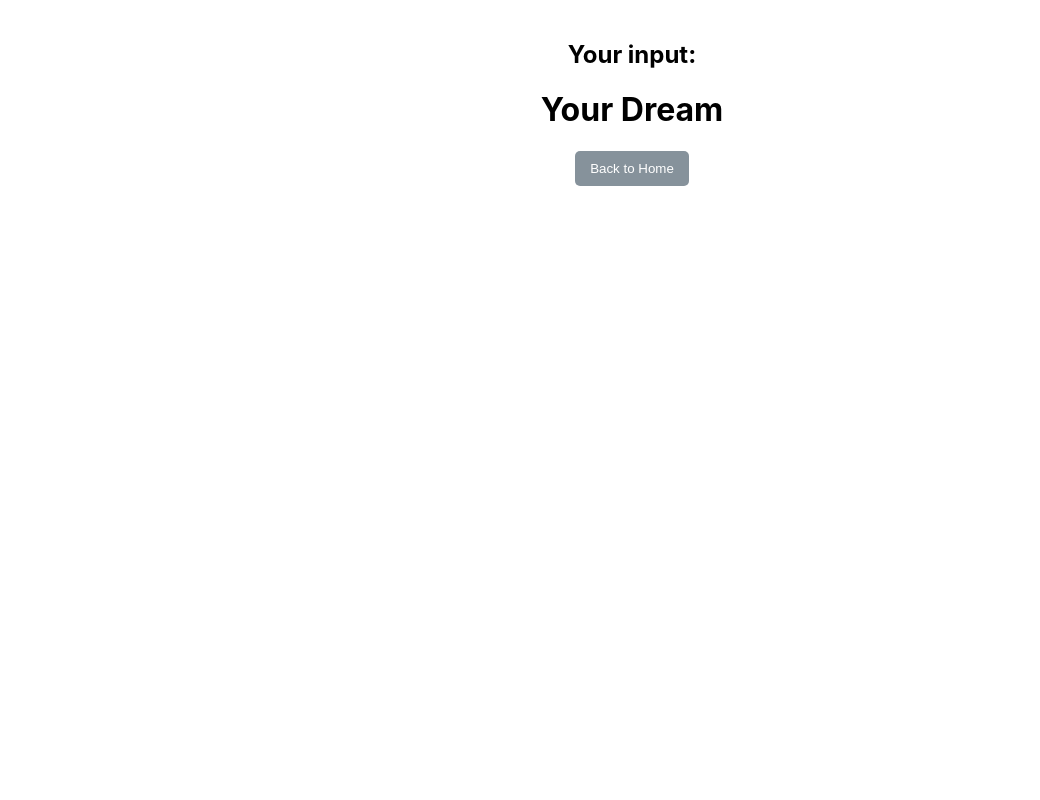
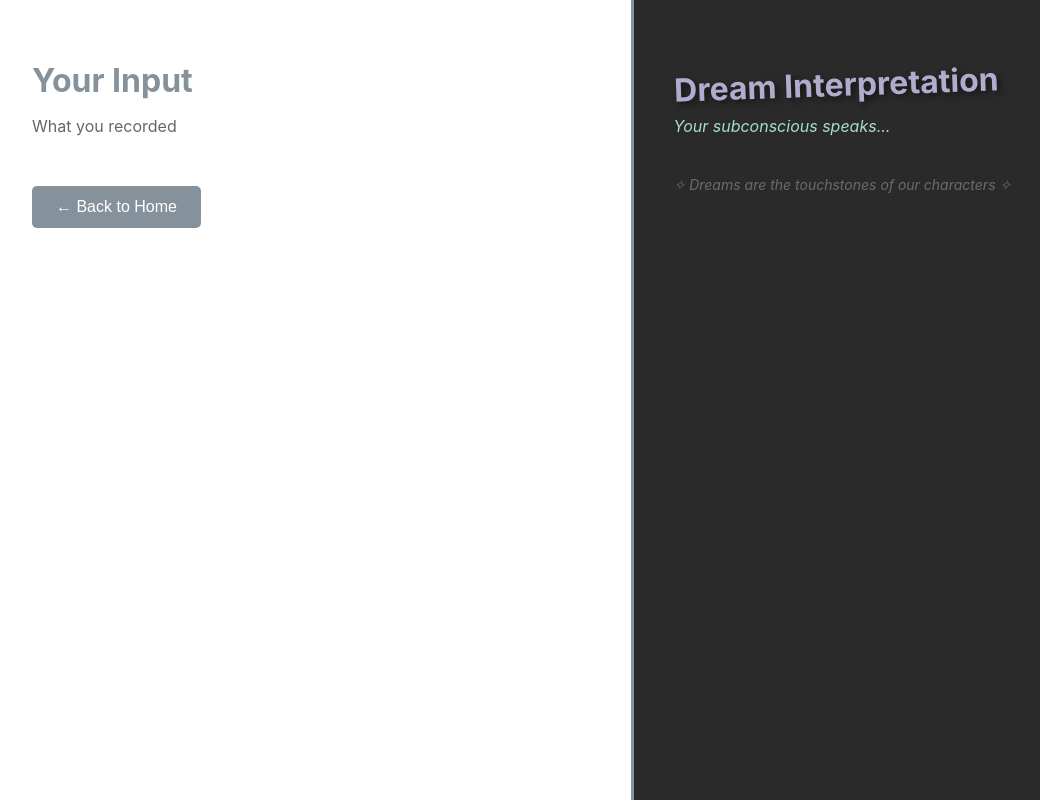
Before and after one commit to harshi-puli/DreamBlox, a React (Create React App) app in the folder dreamblox/: page /output in a window 1280 px wide. Shown: the whole page, without its empty margins (8-1048 px from the left). Built offline with nearby package versions, Linux system fonts and the light colour scheme.

Commit message:
fixed build issue

```diff
--- a/dreamblox/package.json
+++ b/dreamblox/package.json
@@ -1,6 +1,7 @@
 {
   "name": "dreamblox",
   "version": "0.1.0",
+  "homepage": "https://harshi-puli.github.io/DreamBlox",
   "private": true,
   "dependencies": {
     "@testing-library/dom": "^10.4.1",
--- a/dreamblox/src/Output.js
+++ b/dreamblox/src/Output.js
@@ -6,30 +6,75 @@ function Output() {
   const navigate = useNavigate();
   const { dreamText, imagePreviewUrl, voiceFile } = location.state || {};
 
+  // Function to distort text - makes it chaotic and dream-like
+  const distortText = (text) => {
+    if (!text) return '';
+
+    return text.split('').map((char, i) => {
+      const styles = [
+        { transform: 'rotate(5deg)', fontWeight: 'bold' },
+        { transform: 'rotate(-8deg)', fontSize: '1.2em' },
+        { transform: 'skew(10deg)', opacity: 0.7 },
+        { transform: 'scale(1.3)', color: '#b0acceff' },
+        { transform: 'rotate(12deg)', fontStyle: 'italic' },
+        { transform: 'translateY(-3px)', fontWeight: '900' },
+      ];
+
+      const randomStyle = styles[Math.floor(Math.random() * styles.length)];
+
       return (
-    <div style={{ padding: '20px', textAlign: 'center' }}>
-    <h2>Your input: </h2>
+        <span key={i} style={{
+          display: 'inline-block',
+          ...randomStyle,
+          transition: 'all 0.3s'
+        }}>
+          {char}
+        </span>
+      );
+    });
+  };
 
-
-      <h1>Your Dream</h1>
+  return (
+    <div style={{
+      display: 'flex',
+      minHeight: '100vh',
+      backgroundColor: '#f5f5f5'
+    }}>
+      {/* LEFT SIDE - Original Input */}
+      <div style={{
+        flex: 1,
+        padding: '40px',
+        backgroundColor: '#ffffff',
+        borderRight: '3px solid #86929bff',
+        overflowY: 'auto'
+      }}>
+        <h1 style={{ color: '#86929bff', marginBottom: '10px' }}>Your Input</h1>
+        <p style={{ color: '#666', marginBottom: '30px' }}>What you recorded</p>
 
         {dreamText && (
-        <div style={{ marginBottom: '20px' }}>
-          <h3>Dream Description:</h3>
-          <p style={{ whiteSpace: 'pre-wrap' }}>{dreamText}</p>
+          <div style={{ marginBottom: '30px' }}>
+            <h3 style={{ color: '#a6dcd1ff' }}>Dream Description:</h3>
+            <p style={{
+              whiteSpace: 'pre-wrap',
+              lineHeight: '1.6',
+              fontSize: '16px',
+              color: '#333'
+            }}>
+              {dreamText}
+            </p>
           </div>
         )}
 
         {imagePreviewUrl && (
-        <div style={{ marginBottom: '20px' }}>
-          <h3>Image:</h3>
+          <div style={{ marginBottom: '30px' }}>
+            <h3 style={{ color: '#a6dcd1ff' }}>Image:</h3>
             <img
               src={imagePreviewUrl}
               alt="Dream Visual"
               style={{
-              maxWidth: '300px',
-              maxHeight: '200px',
-              borderRadius: '5px',
+                maxWidth: '100%',
+                maxHeight: '300px',
+                borderRadius: '8px',
                 border: '2px solid #aaa'
               }}
             />
@@ -37,9 +82,9 @@ function Output() {
         )}
 
         {voiceFile && (
-        <div style={{ marginBottom: '20px' }}>
-          <h3>Voice Note:</h3>
-          <audio controls>
+          <div style={{ marginBottom: '30px' }}>
+            <h3 style={{ color: '#a6dcd1ff' }}>Voice Note:</h3>
+            <audio controls style={{ width: '100%' }}>
               <source src={URL.createObjectURL(voiceFile)} type={voiceFile.type} />
             </audio>
           </div>
@@ -48,16 +93,128 @@ function Output() {
         <button
           onClick={() => navigate('/')}
           style={{
-          padding: '10px 15px',
+            padding: '12px 24px',
             backgroundColor: '#86929bff',
             color: 'white',
             border: 'none',
             borderRadius: '5px',
-          cursor: 'pointer'
+            cursor: 'pointer',
+            fontSize: '16px',
+            marginTop: '20px'
           }}
         >
-        Back to Home
+          ← Back to Home
         </button>
+      </div>
+
+      {/* RIGHT SIDE - Distorted Dream Output */}
+      <div style={{
+        flex: 1,
+        padding: '40px',
+        backgroundColor: '#2a2a2a',
+        color: '#fff',
+        overflowY: 'auto',
+        position: 'relative'
+      }}>
+        <h1 style={{
+          color: '#b0acceff',
+          marginBottom: '10px',
+          transform: 'rotate(-2deg)',
+          textShadow: '3px 3px 6px rgba(0,0,0,0.5)'
+        }}>
+          Dream Interpretation
+        </h1>
+        <p style={{
+          color: '#a6dcd1ff',
+          marginBottom: '30px',
+          fontStyle: 'italic'
+        }}>
+          Your subconscious speaks...
+        </p>
+
+        {dreamText && (
+          <div style={{
+            marginBottom: '30px',
+            padding: '20px',
+            backgroundColor: 'rgba(176, 172, 206, 0.1)',
+            borderRadius: '10px',
+            border: '2px dashed #b0acceff'
+          }}>
+            <h3 style={{
+              color: '#b0acceff',
+              transform: 'skew(-5deg)',
+              marginBottom: '15px'
+            }}>
+              Distorted Vision:
+            </h3>
+            <p style={{
+              fontSize: '18px',
+              lineHeight: '2',
+              letterSpacing: '2px'
+            }}>
+              {distortText(dreamText)}
+            </p>
+          </div>
+        )}
+
+        {imagePreviewUrl && (
+          <div style={{ marginBottom: '30px' }}>
+            <h3 style={{
+              color: '#b0acceff',
+              transform: 'rotate(3deg)',
+              marginBottom: '15px'
+            }}>
+              Visual Echo:
+            </h3>
+            <img
+              src={imagePreviewUrl}
+              alt="Distorted Dream"
+              style={{
+                maxWidth: '100%',
+                maxHeight: '300px',
+                borderRadius: '8px',
+                border: '3px solid #b0acceff',
+                transform: 'rotate(-5deg) scale(1.05)',
+                filter: 'hue-rotate(45deg) saturate(1.5) contrast(1.2)',
+                boxShadow: '10px 10px 30px rgba(176, 172, 206, 0.3)'
+              }}
+            />
+          </div>
+        )}
+
+        {voiceFile && (
+          <div style={{
+            marginBottom: '30px',
+            padding: '15px',
+            backgroundColor: 'rgba(166, 220, 209, 0.1)',
+            borderRadius: '8px'
+          }}>
+            <h3 style={{
+              color: '#a6dcd1ff',
+              marginBottom: '10px',
+              transform: 'skew(5deg)'
+            }}>
+              Echoed Voice:
+            </h3>
+            <audio controls style={{
+              width: '100%',
+              filter: 'hue-rotate(90deg)'
+            }}>
+              <source src={URL.createObjectURL(voiceFile)} type={voiceFile.type} />
+            </audio>
+          </div>
+        )}
+
+        {/* Decorative dream elements */}
+        <div style={{
+          marginTop: '40px',
+          opacity: 0.3,
+          fontStyle: 'italic',
+          fontSize: '14px'
+        }}>
+          <p>✧ Dreams are the touchstones of our characters ✧</p>
+        </div>
+      </div>
     </div>
   );
 }
```
Lines whose indentation alone changed are shown as unchanged.
